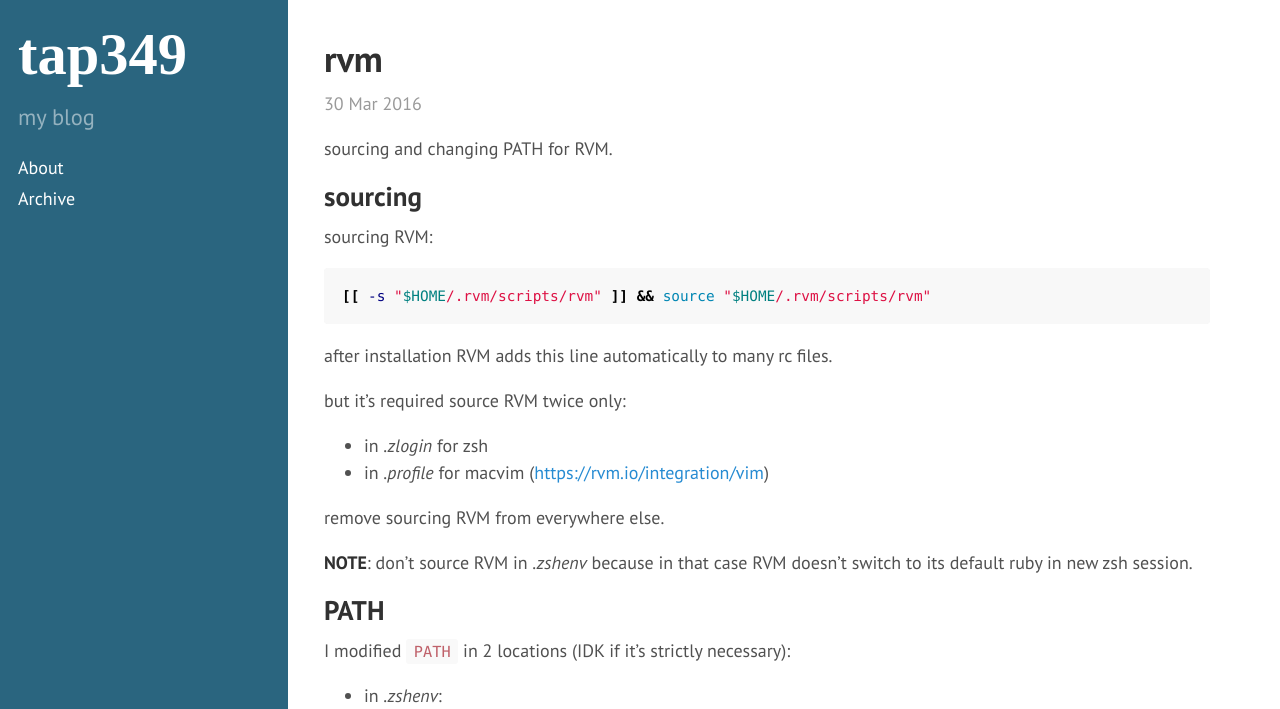
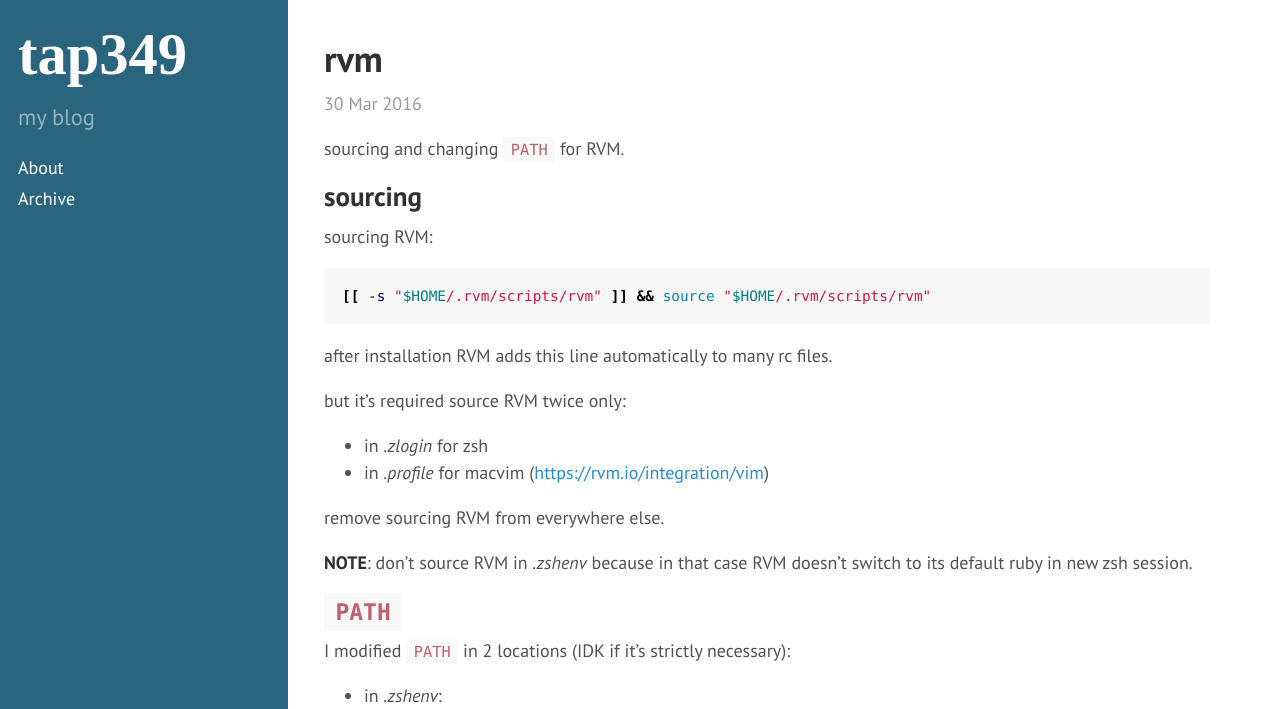
Before and after one commit to tap349/tap349.github.io, a Jekyll site: the page built from _posts/2016-03-30-rvm.md, in a window 1280 px wide and 965 px high. Shown: the top 709 px of the window. Built offline with Jekyll 4.4.1, drawn with Linux system fonts in a browser that asks for light colours.

Commit message:
update 2016-03-30_19:29:07

```diff
--- a/_posts/2016-03-30-rvm.md
+++ b/_posts/2016-03-30-rvm.md
@@ -6,7 +6,7 @@ access: public
 categories: [rvm, ruby]
 ---
 
-sourcing and changing PATH for RVM.
+sourcing and changing `PATH` for RVM.
 
 <!-- more -->
 
@@ -30,7 +30,7 @@ remove sourcing RVM from everywhere else.
 **NOTE**: don't source RVM in _.zshenv_ because in that case
           RVM doesn't switch to its default ruby in new zsh session.
 
-## PATH
+## `PATH`
 
 I modified `PATH` in 2 locations (IDK if it's strictly necessary):
 
```
